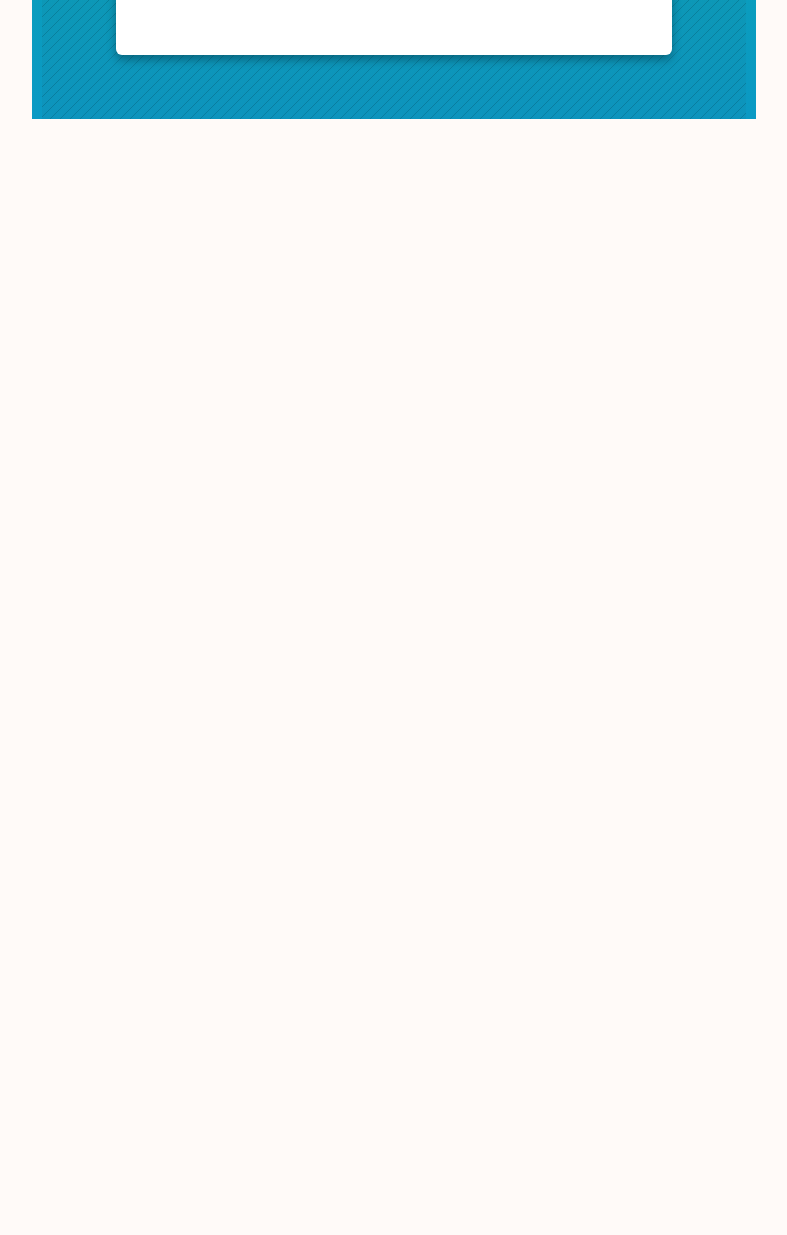
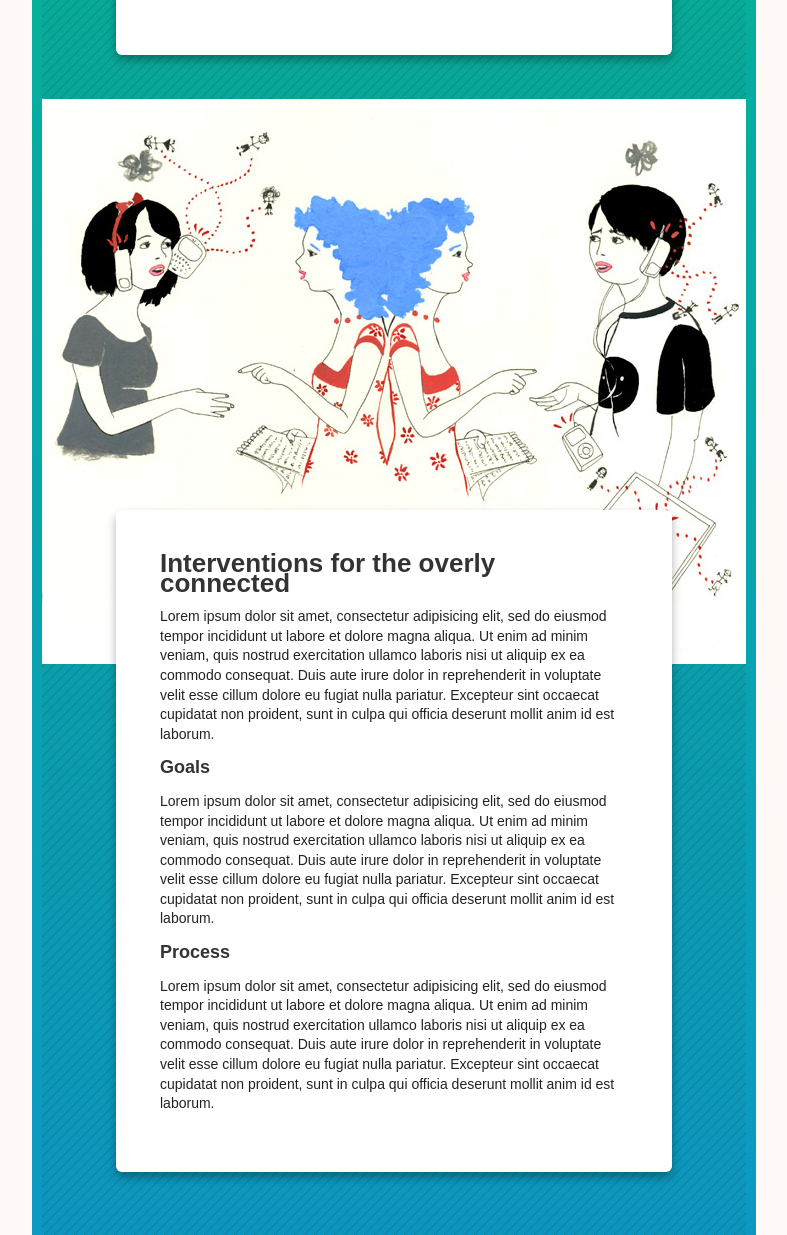
Before and after one commit to tikva/tikvamorowati, a plain HTML site: page new.html in a window 1280 px wide. Shown: the part 1654-2889 px from the top of the page, without its empty margins (118-905 px from the left). Before the commit the page ends 1773 px from the top, so only its background shows below. Drawn offline with Linux system fonts and the light colour scheme.

Commit message:
Adding html for interventions

```diff
--- a/new.html
+++ b/new.html
@@ -44,6 +44,8 @@
     <div id='content'>
       <div id='content-inset'>
 
+
+
         <div class="section">
           <img src="images/tikva.jpg" width="704" height="522">
           <div class="card">
@@ -53,6 +55,8 @@
             <p><a href="#">More about me</a></p>
           </div>
         </div>
+
+
 
         <div class="section">
           <img src="images/sonicbodypong.jpg" width="704" height="472">
@@ -66,6 +70,22 @@
           </div>
         </div>
 
+
+        <div class="section">
+          <img src="images/interventions.jpg" width="704" height="565">
+          <div class="card">
+            <h2>Interventions for the overly connected</h2>
+            <p>Lorem ipsum dolor sit amet, consectetur adipisicing elit, sed do eiusmod tempor incididunt ut labore et dolore magna aliqua. Ut enim ad minim veniam, quis nostrud exercitation ullamco laboris nisi ut aliquip ex ea commodo consequat. Duis aute irure dolor in reprehenderit in voluptate velit esse cillum dolore eu fugiat nulla pariatur. Excepteur sint occaecat cupidatat non proident, sunt in culpa qui officia deserunt mollit anim id est laborum.</p>
+            <h3>Goals</h3>
+            <p>Lorem ipsum dolor sit amet, consectetur adipisicing elit, sed do eiusmod tempor incididunt ut labore et dolore magna aliqua. Ut enim ad minim veniam, quis nostrud exercitation ullamco laboris nisi ut aliquip ex ea commodo consequat. Duis aute irure dolor in reprehenderit in voluptate velit esse cillum dolore eu fugiat nulla pariatur. Excepteur sint occaecat cupidatat non proident, sunt in culpa qui officia deserunt mollit anim id est laborum.</p>
+            <h3>Process</h3>
+            <p>Lorem ipsum dolor sit amet, consectetur adipisicing elit, sed do eiusmod tempor incididunt ut labore et dolore magna aliqua. Ut enim ad minim veniam, quis nostrud exercitation ullamco laboris nisi ut aliquip ex ea commodo consequat. Duis aute irure dolor in reprehenderit in voluptate velit esse cillum dolore eu fugiat nulla pariatur. Excepteur sint occaecat cupidatat non proident, sunt in culpa qui officia deserunt mollit anim id est laborum.</p>
+          </div>
+        </div>
+
+
+
+
         <br>
 
       </div>
```
